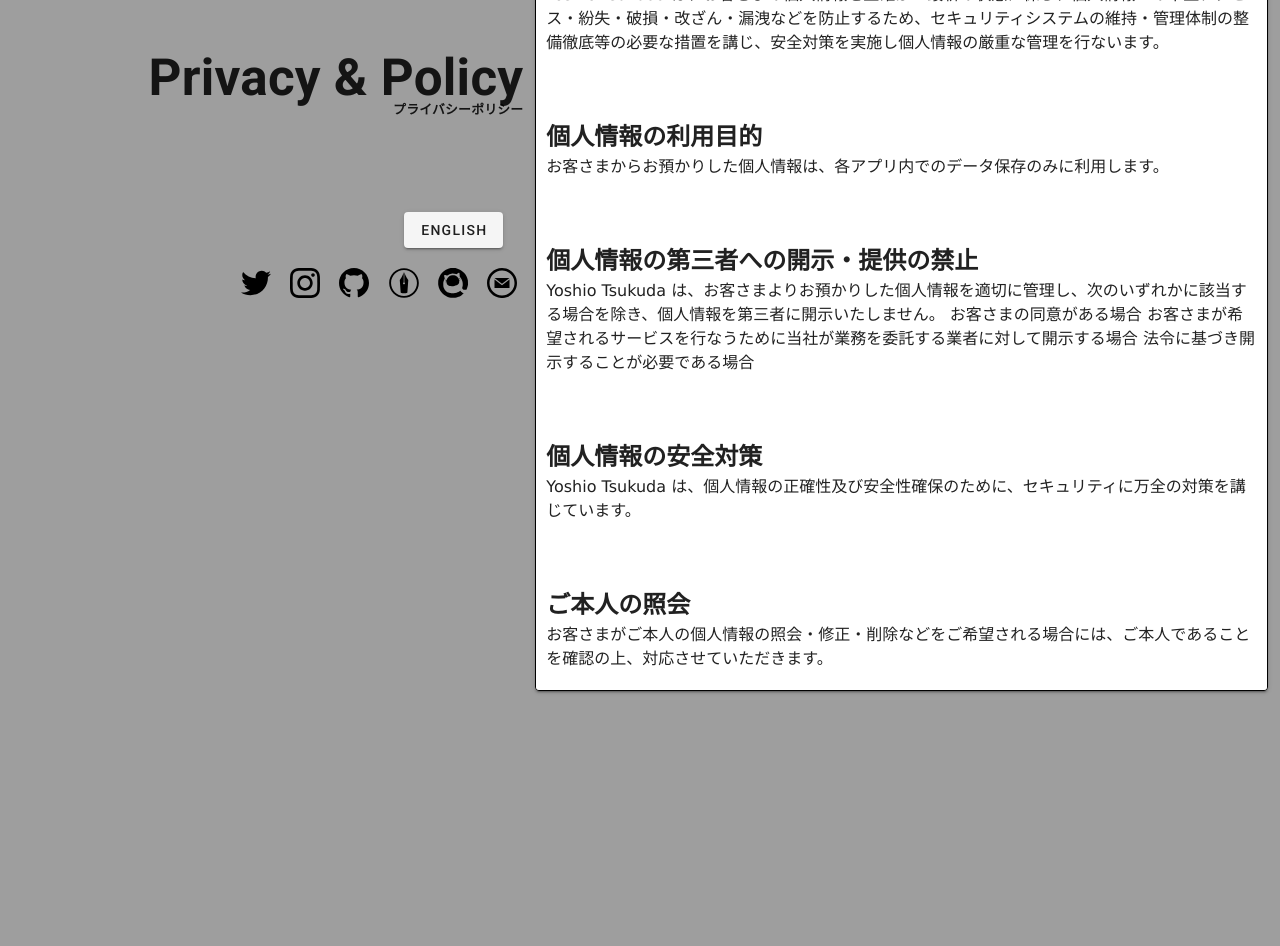
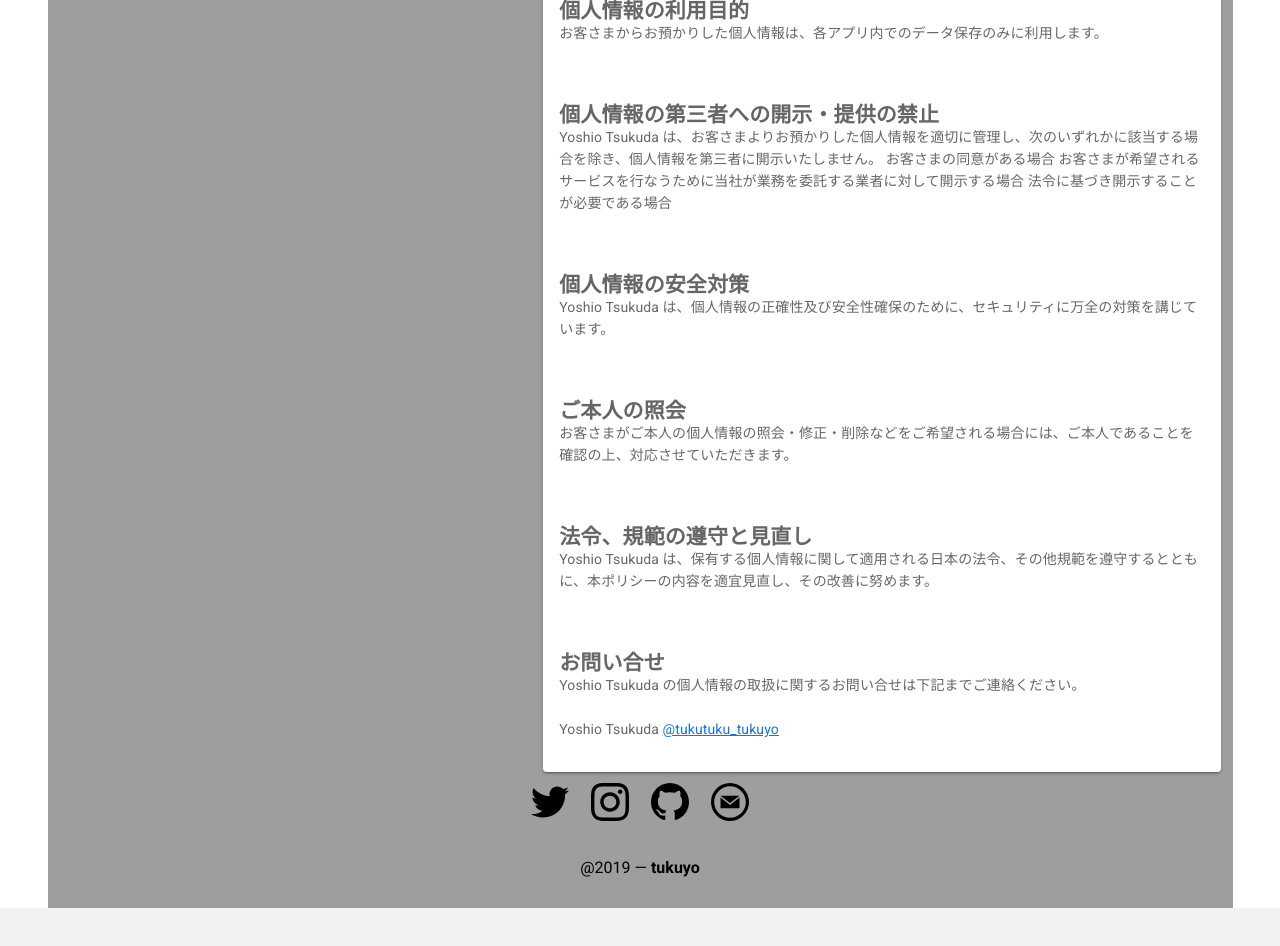
Before and after one commit to tukuyo/tukuyo.github.io, a Vue app in the folder website/: page /privacy-policy in a window 1280 px wide. Shown: the part 280-1226 px from the top of the page. After the commit the page ends 1188 px from the top, so only its background shows below. Built offline with nearby package versions, Linux system fonts and the light colour scheme; what vue-parallax-js would draw is missing.

Commit message:
correct erros

```diff
--- a/website/src/views/Privacy.vue
+++ b/website/src/views/Privacy.vue
@@ -3,39 +3,16 @@
       <v-row no-gutters>
         <v-flex lg5 md5 sm12 xs12>
           <v-col class="title">
-            <h1>Privacy & Policy<p>プライバシーポリシー</p></h1>
-            <v-btn class="ma-5" v-if="!translate" @click="ch">ENGLISH</v-btn>
-            <v-btn class="ma-5" v-if="translate" @click="ch">JAPANESE</v-btn>
-            <div class="icon_group">
-              <a href="https://twitter.com/tukutuku_tukuyo" class="twitter">
-                  <img src="../assets/pic/twitter.svg" alt="twitter" >
-              </a>
-              <a href="https://www.instagram.com/tukuyo____/" class="instagram">
-                  <img src="../assets/pic/instagram.svg" alt="instagram" >
-              </a>
-
-
-              <a href="https://github.com/tukuyo" class="github">
-                  <img src="../assets/pic/github.svg" alt="github" >
-              </a>
-
-
-              <a href="https://blog.tukuyo.net/" class="hatena">
-                  <img src="../assets/pic/hatena.svg" alt="hatena" >
-              </a>
-
-              <a href="https://qiita.com/tukutuku_tukuyo" class="qiita">
-                  <img src="../assets/pic/qiita.svg" alt="qiita" >
-              </a>
-
-              <a href="mailto:tukuyo.dayo@gmail.com" class="mail">
-                  <img src="../assets/pic/mail.svg" alt="mail" >
-              </a>
+            <div class="headline black--text"><p>{{$t("Privacy.title")}}</p></div>
+            <div class="text-right">
+              <v-btn class="ma-1" v-if="!translate" @click="ch">ENGLISH</v-btn>
+              <v-btn class="ma-1" v-if="translate" @click="ch">JAPANESE</v-btn>
             </div>
           </v-col>
         </v-flex>
         <v-flex lg7 md7 sm12 xs12 class="detail">
             <v-card class="detail-polcy">
+              <v-card-text>
               <h1>{{$t("Privacy.text")}}</h1>
               <p>{{$t("Privacy.text1")}}</p>
               <br>
@@ -69,13 +46,29 @@
 
               <h2>{{$t("Privacy.text14")}}</h2>
               <p>{{$t("Privacy.text15")}}<br><br> Yoshio Tsukuda <a href="https://twitter.com/tukutuku_tukuyo">@tukutuku_tukuyo</a></p>
-              <br>
-              <br>
+              </v-card-text>
             </v-card>
         </v-flex>
       </v-row>
 
+    <div class="text-center">
+      <span v-for="icon in icons" :key="icon.img">
+        <v-btn
+          class="ma-3 black--text"
+          icon
+          v-bind="attrs"
+          v-on="on"
+          @click="next(icon.url)"
+        >
+          <v-img :src="icon.img" width="3vw"  />
+        </v-btn>
+      </span>
+    </div>
 
+    <p class="black--text text-center">
+      <br>
+      @{{ new Date().getFullYear() }} — <strong>tukuyo</strong>
+    </p>
 
   </v-container>
 </template>
@@ -85,10 +78,19 @@
 export default {
   data() {
     return {
+      icons: [
+        {name: "Twitter (@tukutuku_tukuyo)",img: require("../assets/pic/twitter.svg"), url: "https://twitter.com/tukutuku_tukuyo"},
+        {name: "instagram",img: require("../assets/pic/instagram.svg"), url: "https://www.instagram.com/tukuyo____/"},
+        {name: "GitHub (tukuyo)",img: require("../assets/pic/github.svg"), url: "https://github.com/tukuyo"},
+        {name: "Mail",img: require("../assets/pic/mail.svg"), url: "mailto:tukuyo.dayo@gmail.com"},
+      ],
       translate: false,
     }
   },
   methods: {
+    next(url) {
+      location.href = url;
+    },
     ch() {
       this.translate = !this.translate;
       if(this.translate) {
@@ -99,92 +101,6 @@ export default {
         document.documentElement.setAttribute('lang', 'jp')
       }
     }
-  }
+  },
 }
 </script>
-
-<style lang="scss">
-.privacy {
-  width: 100%;
-  padding-top: 10vh;
-  .title {
-    height: 100;
-    text-align: right;
-    margin-right: 10px;
-    h1 {
-      width: 100%;
-      margin-top: 50%;
-      margin-right: 5%;
-      font-size: 4vw;
-      padding-bottom: 50px;
-    }
-    p{
-      font-size: 1vw;
-    }
-    .icon_group {
-      a {
-        img {
-            width: 30px;
-            height: 30px;
-            margin: 0 0.5vw 1vh 1vw;
-        }
-      }
-    }
-  }
-
-  .detail {
-    text-align: center;
-    .detail-polcy {
-      text-transform: none;
-      text-align: left;
-      display: inline-block;
-      width: 100%;
-      height: 70%;
-      overflow: scroll;
-      border: 1px solid black;
-      padding: 10px 10px  10px 10px;
-      font-family: 'Lucida Sans', 'Lucida Sans Regular', 'Lucida Grande', 'Lucida Sans Unicode', Geneva, Verdana, sans-serif;
-      p {
-        font-family: 'Lucida Sans', 'Lucida Sans Regular', 'Lucida Grande', 'Lucida Sans Unicode', Geneva, Verdana, sans-serif;
-      }
-    }
-  }
-}
-
-@media (min-width: 960px) {
-  .container {
-    max-width: none;
-  }
-}
-
-
-
-/* smartphone */
-@media only screen and (max-width:960px) {
-  .privacy {
-    height: 90%;
-    margin-top: 5vh;
-    .row {
-      height: 100%;
-      .title {
-        h1 {
-          font-size: 5vw;
-          margin-top: 0;
-        }
-      }
-      .detail {
-        height: 80%;
-        .detail-polcy {
-          width: 100%;
-          height: 94%;
-          overflow: scroll;
-          border: none;
-          border: 1px solid black;
-          padding: 10px 10px  10px 10px;
-          background-color: #ffffff00;
-        }
-      }
-    }
-  }
-}
-</style>
```
Also changed, not shown: website/src/lib/lang/Translations/EN.js, website/src/lib/lang/Translations/JP.js.
